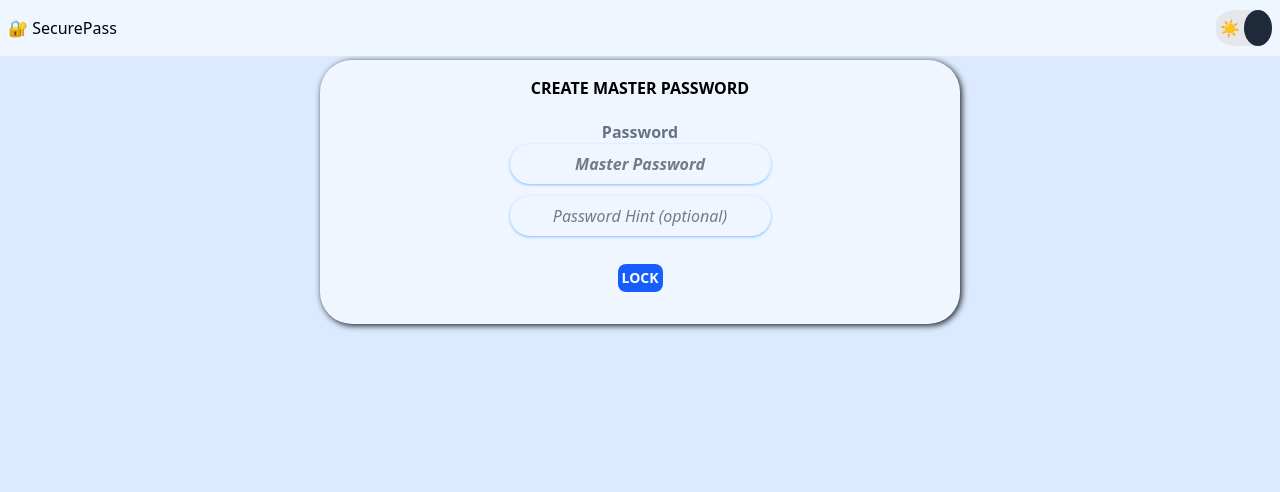
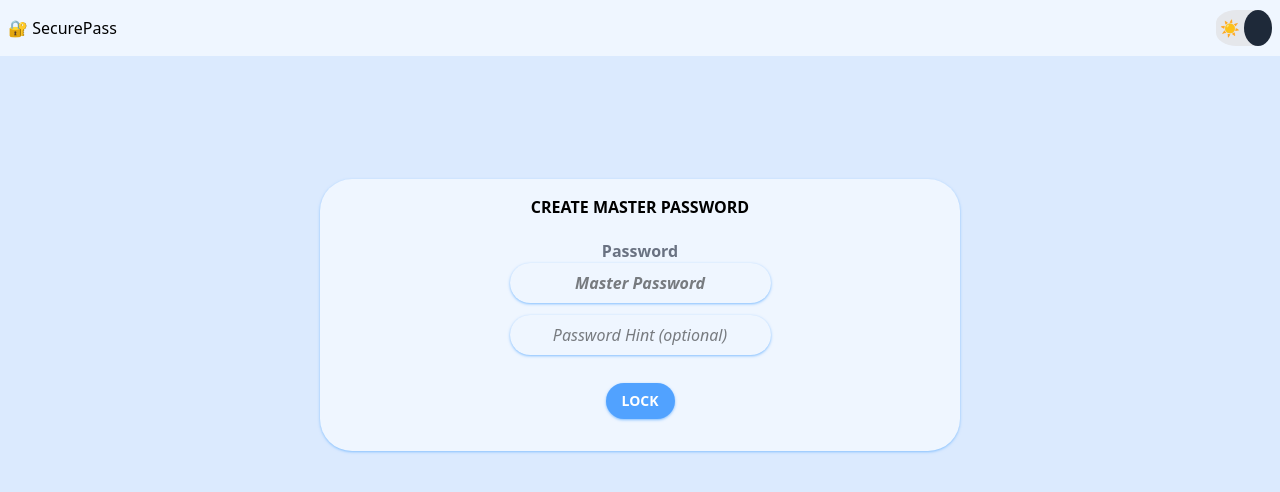
Before and after one commit to warlordtm/SecurePass, a React (Vite) app: page / in a window 1280 px wide. Shown: the top 492 px of the page. Built offline with nearby package versions, Linux system fonts and the light colour scheme.

Commit message:
UPDATE UI Design

```diff
--- a/src/components/PasswordCard.tsx
+++ b/src/components/PasswordCard.tsx
@@ -38,7 +38,7 @@ function PasswordCard({
         <p className="website">{website || "No Website"}</p>
         <p className="email p">{email || "N/A"}</p>
         <p className="username p">{username || "N/A"}</p>
-        {!seen ? "••••••••••••••" : <p>{password}</p>}
+        {!seen ? <p className="p">••••••••••••••••</p> : <p className="p">{password}</p>}
       </div>
       <div className="user-icons">
         <div className="icons" onClick={() => setSeen(prev => !prev)}>
--- a/src/styles/MasterPasswordPrompt.css
+++ b/src/styles/MasterPasswordPrompt.css
@@ -3,15 +3,13 @@
 
 .master-password-prompt
 {
-  @apply bg-blue-50 mt-21 flex flex-col justify-center w-[85%] items-center py-4 rounded-4xl
+  @apply bg-blue-50 mt-[50%] flex flex-col justify-center w-[85%] items-center py-4 rounded-4xl shadow-sm shadow-blue-300
 
   dark:bg-stone-900 mb-50
+  dark:bg-stone-900 dark:shadow-sm
+   dark:shadow-stone-700
 
-  sm:w-[50%] sm:mt-15
-}
-
-.master-password-prompt{
-  box-shadow: .1rem .1rem .4rem rgba(0, 0, 0, .9) ;
+  sm:w-[50%] sm:mt-[14%]
 }
 
 .master-password-prompt h2{
@@ -27,29 +25,28 @@
 }
 
 .master-password-prompt button{
-  @apply p-1 text-center rounded-lg font-bold cursor-pointer
+  @apply mt-4 rounded-4xl text-sm text-white bg-blue-400 px-4 py-2
+  shadow-sm shadow-blue-300
 
-dark:bg-white dark:text-blue-800
-}
+  dark:text-blue-500 cursor-pointer
+dark:bg-white
+  dark:shadow-sm
+   dark:shadow-stone-700
 
-.submit-btns{
-  @apply mt-4 rounded-4xl text-sm text-white bg-blue-600
-
-  dark:text-blue-500
 }
 
 .submit-btns:hover{
-  @apply bg-blue-400 text-white
+  @apply bg-blue-500 text-white
   dark:bg-blue-100 dark:text-blue-700
 }
 
 .submit-btns:active{
-  @apply text-white bg-blue-300
+  @apply text-white bg-blue-400
   dark:bg-blue-200 dark:text-blue-900
 }
 
 .master-password-prompt .danger{
-  @apply mt-4 text-[.9rem] bg-blue-50
+  @apply mt-4 text-[.9rem] bg-blue-50 shadow-none
   text-red-600 w-full
 
   dark:bg-stone-900 dark:text-red-300
--- a/src/styles/PasswordCard.css
+++ b/src/styles/PasswordCard.css
@@ -3,19 +3,18 @@
 
 .password-card-section{
    @apply flex w-[90%] p-4 justify-between items-center rounded-4xl my-8 bg-blue-50
-   dark:bg-stone-900
+   shadow-sm shadow-blue-300
+
+   dark:bg-stone-900 dark:shadow-sm
+   dark:shadow-stone-700
 
    sm:w-[50%]
 }
 
-.password-card-section{
-  box-shadow: .1rem .1rem .5rem rgba(17, 5, 5, 0.9);
-}
+.user-details{
+  @apply w-[70%]
 
-.user-details{
-  @apply text-lg w-[70%]
-
-  sm:text-4xl sm:w-[70%]
+  sm:w-[70%]
 }
 
 .user-icons{
@@ -26,14 +25,12 @@
 }
 
 .icons{
-  @apply w-[40%] rounded-4xl cursor-pointer
+  @apply w-[40%] rounded-4xl cursor-pointer shadow-xs shadow-blue-300
+
+  dark:shadow-stone-700
   dark:bg-amber-50 flex justify-center items-center
 
   sm:w-[45%]
-}
-
-.icons{
-  box-shadow: .1rem .1rem .2rem rgba(0, 0, 0, .9);
 }
 
 .icons:hover{
@@ -45,11 +42,13 @@
 }
 
 .website{
-  @apply font-bold text-2xl
+  @apply font-bold text-3xl
 }
 
 .user-details .p{
-  @apply text-base
+  @apply text-lg
+
+  sm:text-2xl
 }
 
 .email{
--- a/src/styles/PasswordForm.css
+++ b/src/styles/PasswordForm.css
@@ -2,8 +2,11 @@
 @custom-variant dark (&:where(.dark, .dark *));
 
 .password-form-section{
-  @apply mt-21 bg-blue-50 flex flex-col w-[90%] p-2 mb-10 justify-center items-center rounded-4xl  shadow-xl
+  @apply mt-21 bg-blue-50 flex flex-col w-[90%] p-2 mb-10 justify-center items-center rounded-4xl  shadow-sm shadow-blue-300
+
   dark:bg-stone-900
+   dark:shadow-xs
+   dark:shadow-stone-700
 
   sm:w-[50%] sm:mt-15 md:mt-22
 }
```
Also changed, not shown: src/components/MasterPasswordPrompt.tsx (+5 -9 lines).
